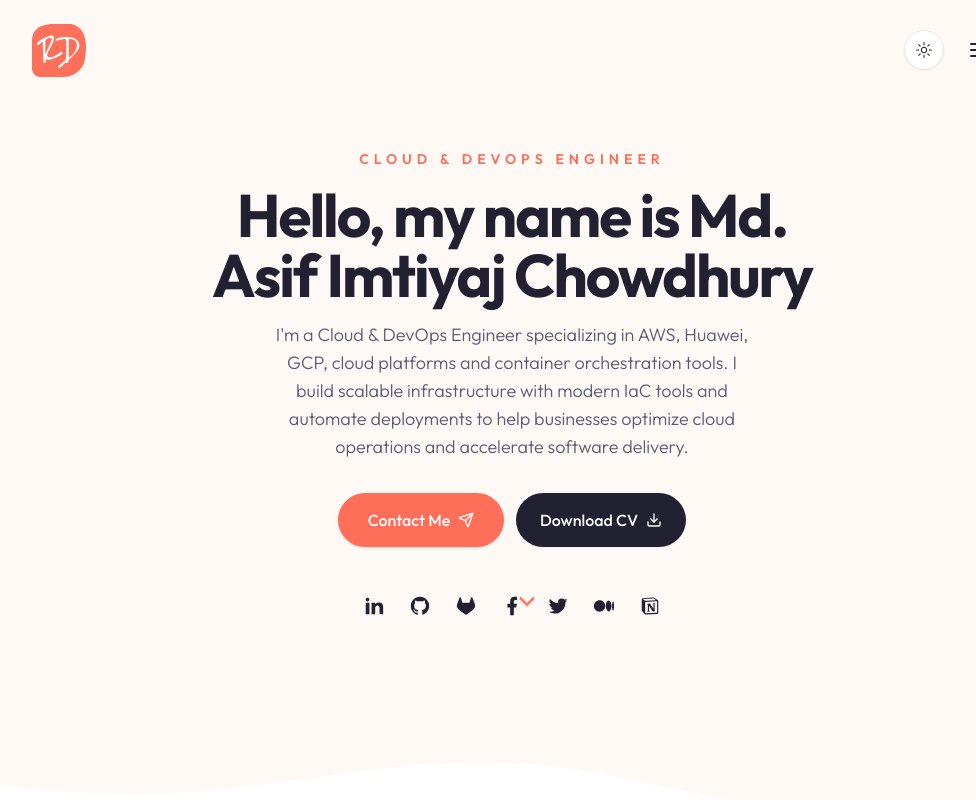
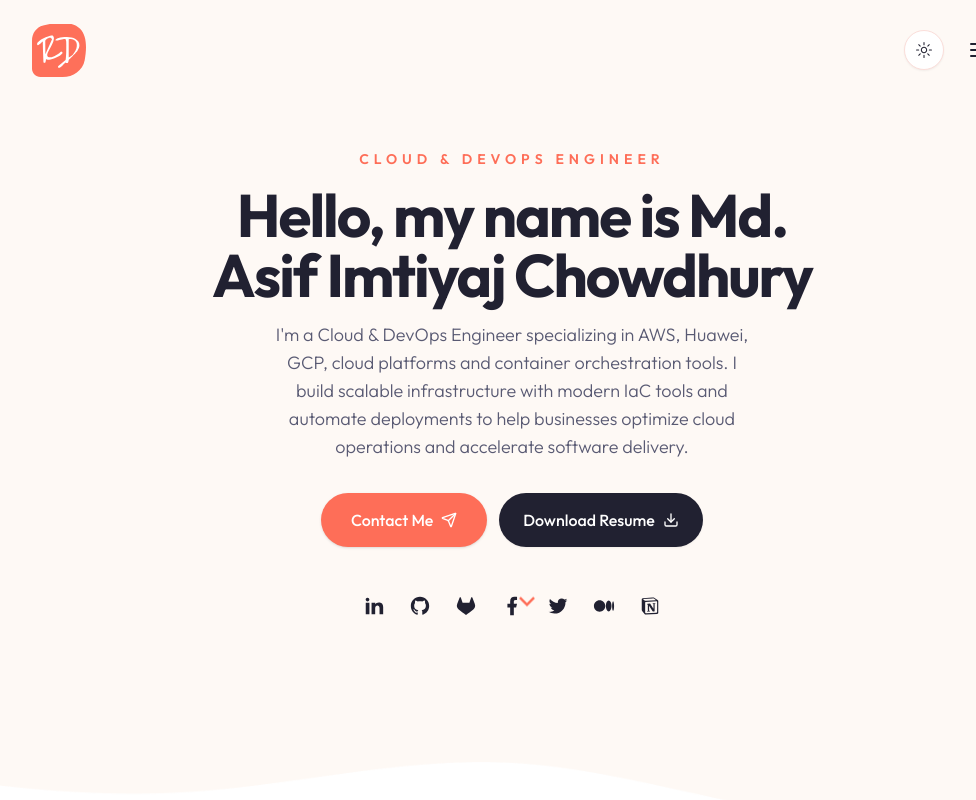
Before and after one commit to asifichy/Web_Portfolio, a Next.js app: page / in a window 1280 px wide. Shown: the top 800 px of the page, without its empty margins (128-1104 px from the left). Built offline with nearby package versions, Linux system fonts and the light colour scheme.

Commit message:
resume path fix and resume under public dir

```diff
--- a/components/Hero.jsx
+++ b/components/Hero.jsx
@@ -40,9 +40,16 @@ const Hero = () => {
                   Contact Me <Send size={18} />
                 </Button>
               </Link>
-              <Button variant="secondary" className="gap-x-2">
-                Download CV <Download size={18} />
-              </Button>
+              <a
+                href="/resume/Md__Asif_Imtiyaj_Chowdhury_Resume.pdf"
+                target="_blank"
+                rel="noopener noreferrer"
+                className="gap-x-2"
+              >
+                <Button variant="secondary" className="gap-x-2">
+                  Download Resume <Download size={18} />
+                </Button>
+              </a>
             </div>
             {/* socials */}
             <Socials
```
Also changed, not shown: 1 other file (tests, documents, lock files or other folders).
